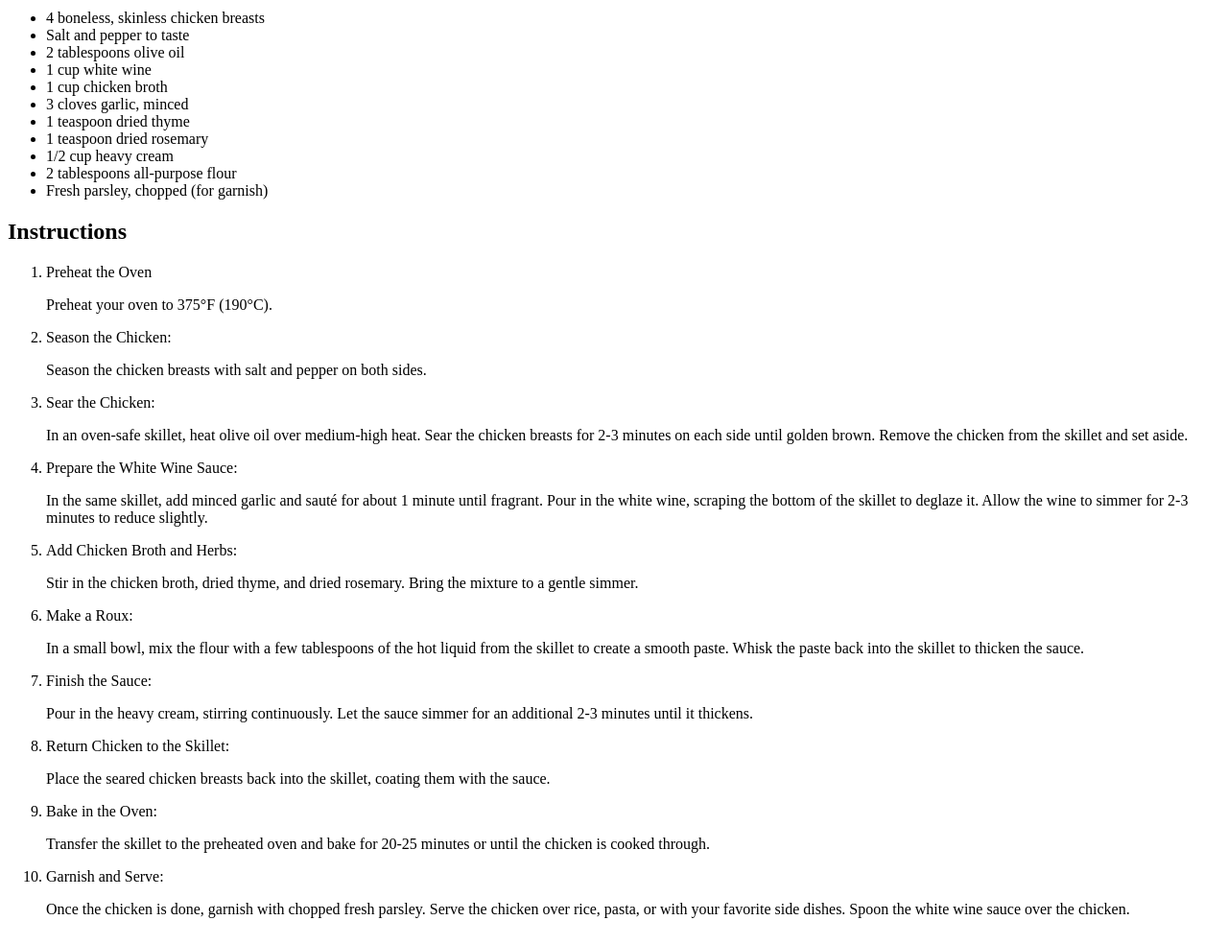
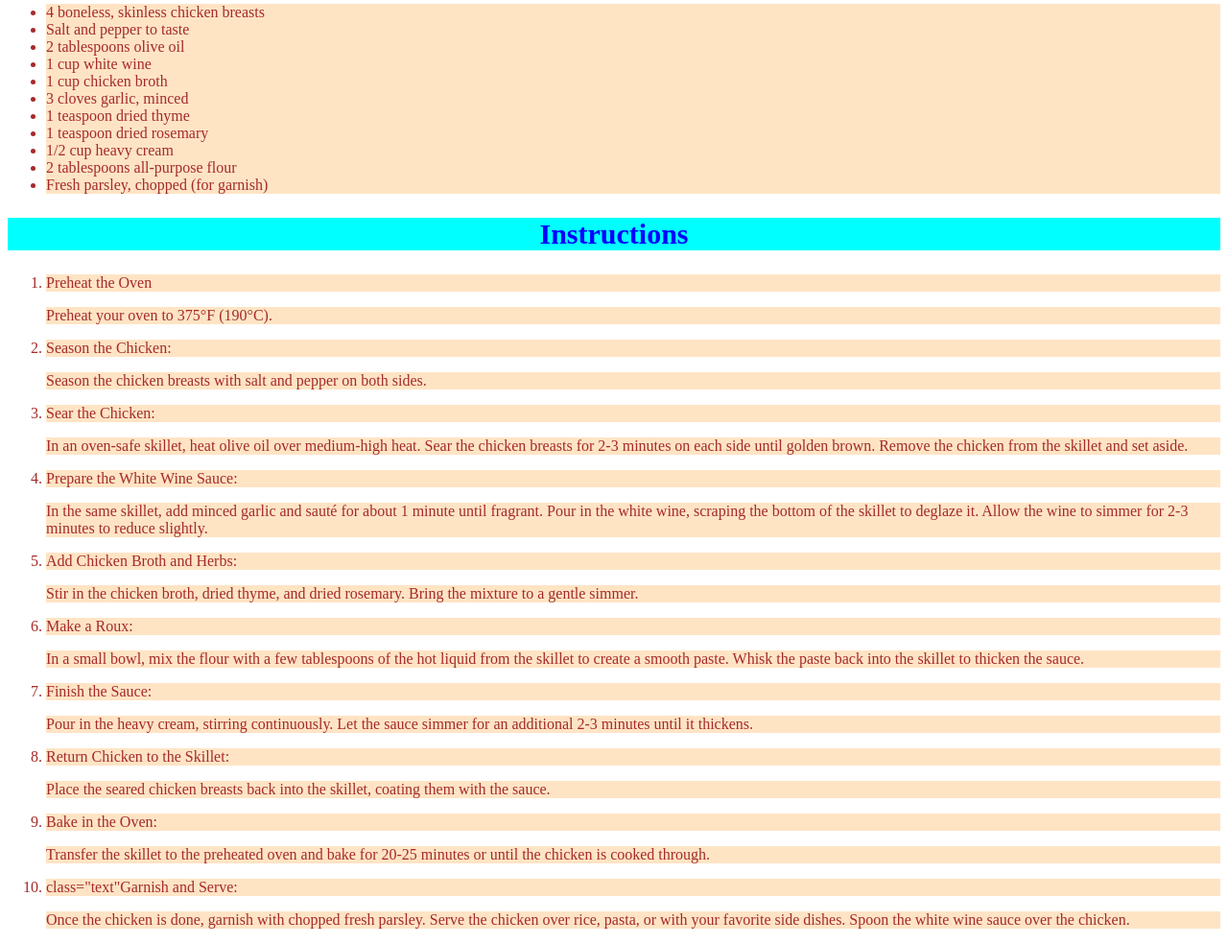
Before and after one commit to kelosykithinji/odin-recipes, a plain HTML site: page recipes/pages/oven-baked-chicken-sauce.html in a window 1280 px wide. Shown: the part 454-1438 px from the top of the page at 96% size. Drawn offline with Linux system fonts and the light colour scheme.

Commit message:
adding css to html

```diff
--- /dev/null
+++ b/recipes/pages/madras.css
@@ -0,0 +1,6 @@
+#text{
+    color:blue;
+}
+.text{
+    color:blue;
+}
--- /dev/null
+++ b/recipes/pages/mukimo.css
@@ -0,0 +1,9 @@
+#text{
+    color: blue;
+    background-color: aquamarine;
+    text-align: center;
+}
+.text{
+    color: blue;
+    text-align: left;
+}
--- a/recipes/pages/oven-baked-chicken-sauce.html
+++ b/recipes/pages/oven-baked-chicken-sauce.html
@@ -3,58 +3,67 @@
     <head>
         <meta charset="UTF-8">
         <title>Odin Recipes</title>
+        <link rel="stylesheet" href="oven.css">
     </head>
     <body>
-        <h1> Oven Baked Chicken White Wine Sauce</h1>
+        <div>
+        <h1 id="text"> Oven Baked Chicken White Wine Sauce</h1>
         <img src="https://cdn.create.vista.com/api/media/small/83230084/stock-photo-chicken-meat-with-vegetable-stew-in-porcelain-pan-isolated-on-white-background">
 
-        <h1> Ingredients</h1>
+        <h1 class="text-one"> Ingredients</h1>
+    </div>
         <ul>
-            <li> 4 boneless, skinless chicken breasts</li>
-            <li> Salt and pepper to taste</li>
-            <li>2 tablespoons olive oil </li>
-            <li> 1 cup white wine</li>
-            <li> 1 cup chicken broth</li>
-            <li> 3 cloves garlic, minced</li>
-             <li> 1 teaspoon dried thyme</li>
-            <li> 1 teaspoon dried rosemary</li>
-            <li> 1/2 cup heavy cream</li>
-            <li> 2 tablespoons all-purpose flour</li>
-            <li> Fresh parsley, chopped (for garnish)</li>
+            <div>
+            <li class="text"> 4 boneless, skinless chicken breasts</li>
+            <li class="text"> Salt and pepper to taste</li>
+            <li class="text">2 tablespoons olive oil </li>
+            <li class="text"> 1 cup white wine</li>
+            <li class="text"> 1 cup chicken broth</li>
+            <li class="text" > 3 cloves garlic, minced</li>
+            <li class="text" > 1 teaspoon dried thyme</li>
+            <li class="text"> 1 teaspoon dried rosemary</li>
+            <li class="text"> 1/2 cup heavy cream</li>
+            <li class="text"> 2 tablespoons all-purpose flour</li>
+            <li class="text"> Fresh parsley, chopped (for garnish)</li>
+        </div>
         </ul>
-        <h2>Instructions </h2>
+        <div>
+        <h2 class="text-one">Instructions </h2>
+        </div>
         <ol>
-            <li>Preheat the Oven</li>
+            <div>
+            <li class="text">Preheat the Oven</li>
 
-                <p>Preheat your oven to 375°F (190°C).</p>
-<li>Season the Chicken:</li>
+                <p class="text">Preheat your oven to 375°F (190°C).</p>
+<li class="text">Season the Chicken:</li>
 
-<p>Season the chicken breasts with salt and pepper on both sides.</p>
-<li>Sear the Chicken:</li>
+<p class="text">Season the chicken breasts with salt and pepper on both sides.</p>
+<li class="text">Sear the Chicken:</li>
 
-<p>In an oven-safe skillet, heat olive oil over medium-high heat. Sear the chicken breasts for 2-3 minutes on each side until golden brown. Remove the chicken from the skillet and set aside.</p>
-<li>Prepare the White Wine Sauce:</li>
+<p class="text">In an oven-safe skillet, heat olive oil over medium-high heat. Sear the chicken breasts for 2-3 minutes on each side until golden brown. Remove the chicken from the skillet and set aside.</p>
+<li class="text">Prepare the White Wine Sauce:</li>
 
-<p>In the same skillet, add minced garlic and sauté for about 1 minute until fragrant.
+<p class="text">In the same skillet, add minced garlic and sauté for about 1 minute until fragrant.
 Pour in the white wine, scraping the bottom of the skillet to deglaze it. Allow the wine to simmer for 2-3 minutes to reduce slightly.</p>
-<li>Add Chicken Broth and Herbs:</li>
+<li class="text">Add Chicken Broth and Herbs:</li>
 
-<p>Stir in the chicken broth, dried thyme, and dried rosemary. Bring the mixture to a gentle simmer.</p>
-<li>Make a Roux:</li>
+<p class="text">Stir in the chicken broth, dried thyme, and dried rosemary. Bring the mixture to a gentle simmer.</p>
+<li class="text">Make a Roux:</li>
 
-<p>In a small bowl, mix the flour with a few tablespoons of the hot liquid from the skillet to create a smooth paste. Whisk the paste back into the skillet to thicken the sauce.</p>
-<li>Finish the Sauce:</li>
+<p class="text">In a small bowl, mix the flour with a few tablespoons of the hot liquid from the skillet to create a smooth paste. Whisk the paste back into the skillet to thicken the sauce.</p>
+<li class="text" >Finish the Sauce:</li>
 
-<p>Pour in the heavy cream, stirring continuously. Let the sauce simmer for an additional 2-3 minutes until it thickens.</p>
-<li>Return Chicken to the Skillet:</li>
+<p class="text">Pour in the heavy cream, stirring continuously. Let the sauce simmer for an additional 2-3 minutes until it thickens.</p>
+<li class="text">Return Chicken to the Skillet:</li>
 
-<p>Place the seared chicken breasts back into the skillet, coating them with the sauce.</p>
-<li>Bake in the Oven:</li>
+<p class="text">Place the seared chicken breasts back into the skillet, coating them with the sauce.</p>
+<li class="text">Bake in the Oven:</li>
 
-<p>Transfer the skillet to the preheated oven and bake for 20-25 minutes or until the chicken is cooked through.</p>
-<li>Garnish and Serve:</li>
+<p class="text">Transfer the skillet to the preheated oven and bake for 20-25 minutes or until the chicken is cooked through.</p>
+<li class="text">class="text"Garnish and Serve:</li>
 
-<p>Once the chicken is done, garnish with chopped fresh parsley. Serve the chicken over rice, pasta, or with your favorite side dishes. Spoon the white wine sauce over the chicken.</p>
+<p class="text">Once the chicken is done, garnish with chopped fresh parsley. Serve the chicken over rice, pasta, or with your favorite side dishes. Spoon the white wine sauce over the chicken.</p>
+</div>
             </li>
         </ol>
 
--- /dev/null
+++ b/recipes/pages/oven.css
@@ -0,0 +1,15 @@
+#text{
+    color:blue;
+    background-color: aquamarine;
+    text-align: center;
+}
+.text{
+    color:brown;
+    background-color: bisque;
+}
+.text-one{
+    color:blue;
+    background-color: aqua;
+    font-size: 30px;
+    text-align: center;
+}
--- /dev/null
+++ b/recipes/pages/styles.css
@@ -0,0 +1,9 @@
+.container {
+    color: red;
+    background-color: aquamarine;
+}
+.text{
+    color:black;
+    background-color: rgb(224, 221, 226);
+
+}
--- /dev/null
+++ b/styles.css
@@ -0,0 +1,13 @@
+.text{
+    color: black;
+    background-color:rgb(110, 226, 43);
+}
+.text{
+    color: brown;
+    background-color: rgb(201, 206, 206);
+    font-style: oblique;
+    font-size: 30px;
+    font-weight: bold;
+    text-align: left;
+
+}
```
Also changed, not shown: index.html (+16 -3 lines), recipes/pages/about.html (+11 -5 lines), recipes/pages/madras-curry.html (+7 -4 lines), recipes/pages/mukimo-beef-stew.html (+12 -6 lines), 1 other file.
